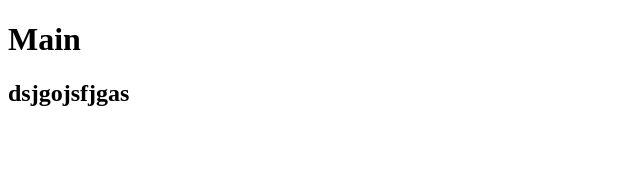
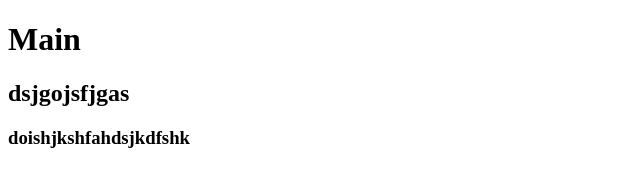
Before and after one commit to aosunproject-team/testgit, a plain HTML site: page index.html in a window 1280 px wide. Shown: the whole page, without its empty margins (0-640 px from the left). Drawn offline with Linux system fonts and the light colour scheme.

Commit message:
Add another title index

```diff
--- a/index.html
+++ b/index.html
@@ -9,5 +9,6 @@
 <body>
     <h1>Main</h1>
     <h2>dsjgojsfjgas</h2>
+    <h3>doishjkshfahdsjkdfshk</h3>
 </body>
 </html>
```
